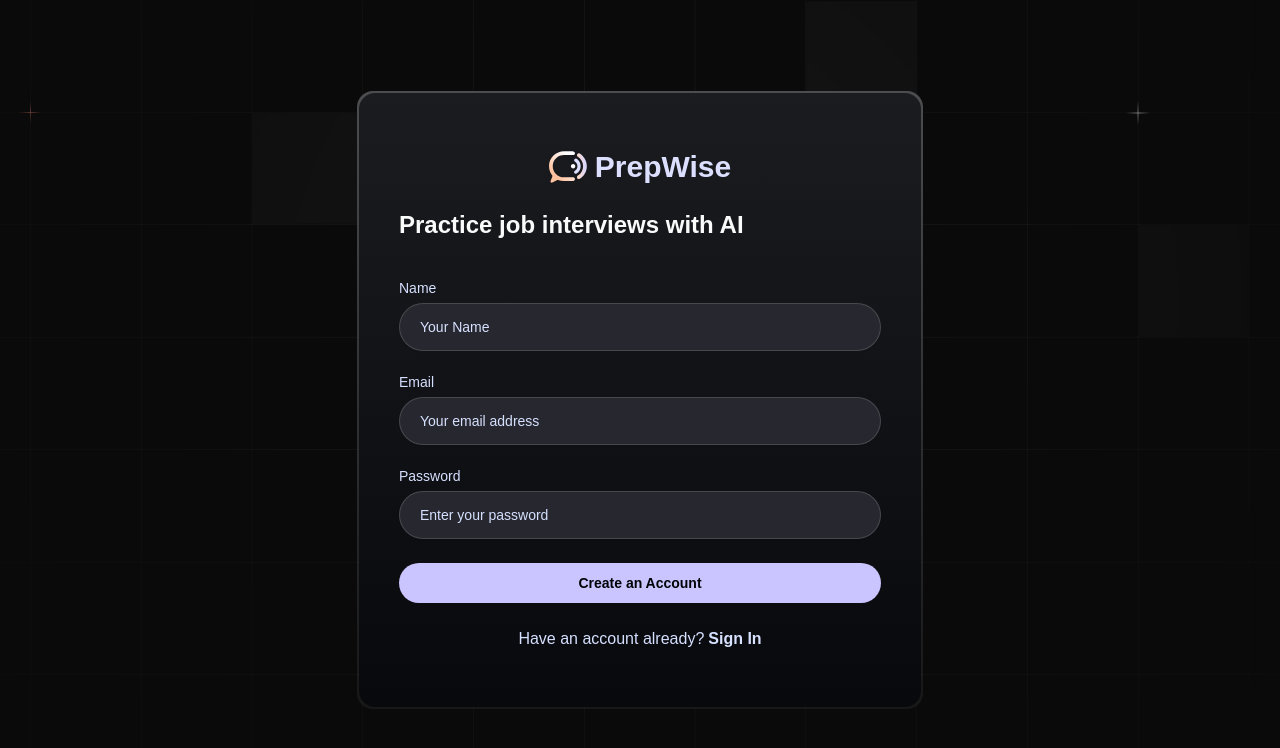
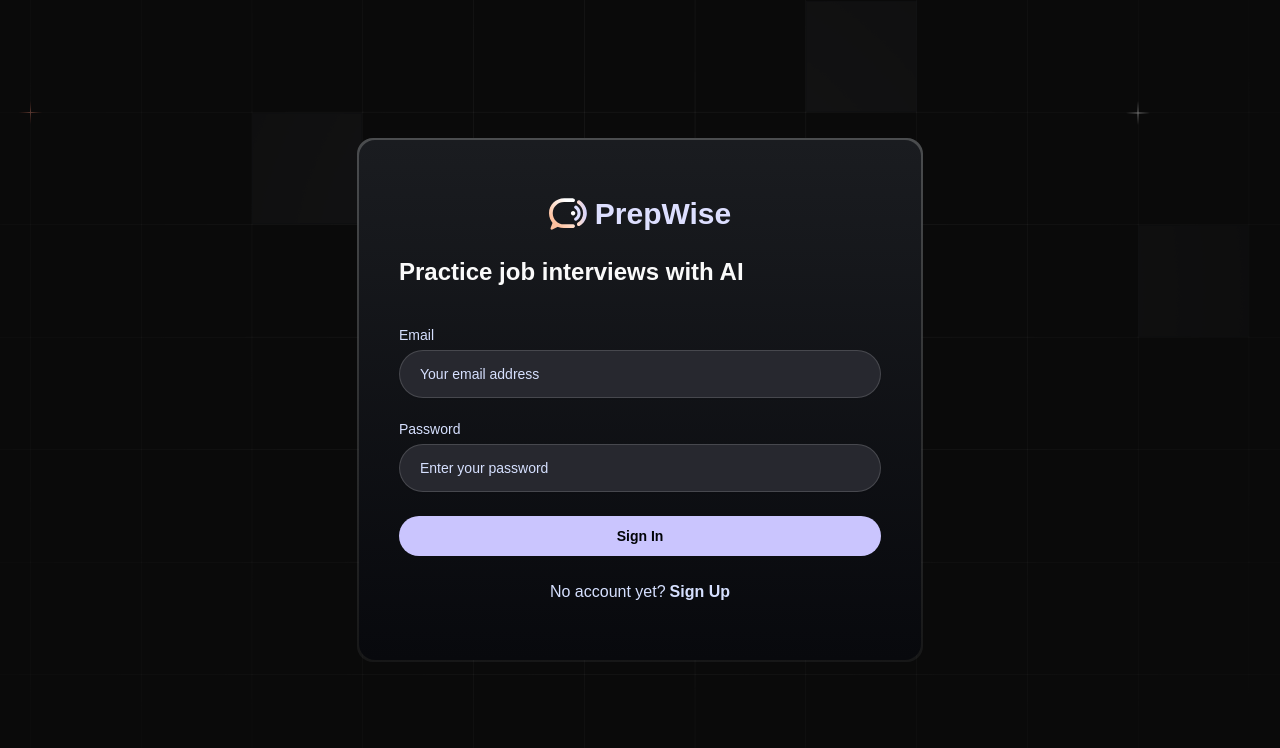
Before and after one commit to 72897/mock_interview_platform, a Next.js app: page /sign-in in a window 1280 px wide. Shown: the top 748 px of the page. Built offline with nearby package versions, Linux system fonts and the light colour scheme; no server answers; a web font is replaced by a local one.

Commit message:
form error corrected

```diff
--- a/app/(auth)/sign-in/page.tsx
+++ b/app/(auth)/sign-in/page.tsx
@@ -1,7 +1,7 @@
 import AuthForm from "@/components/AuthForm";
 
 const Page = () => {
-  return <AuthForm type="sign-up" />;
+  return <AuthForm type="sign-in" />;
 };
 
 export default Page;
```
